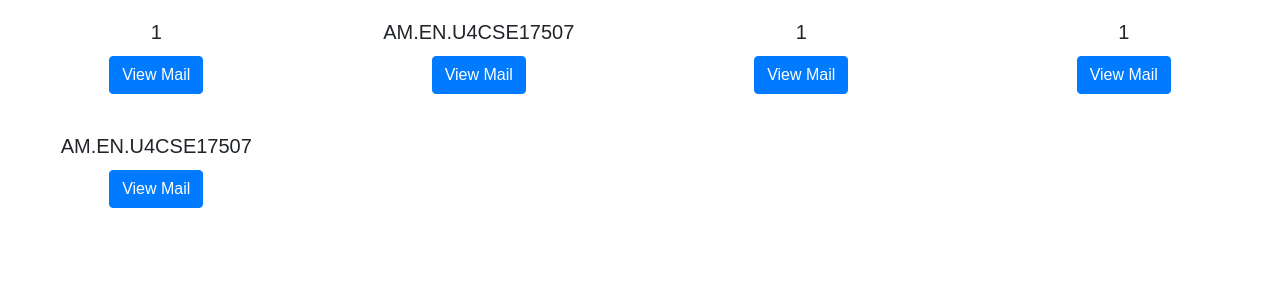
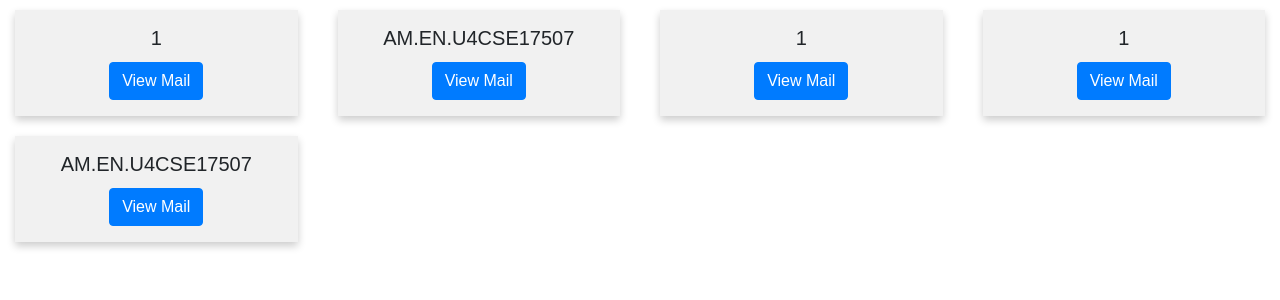
Before and after one commit to Raghavareddy21/mailbox-management, a Django app: page /Mailroom/Home/ in a window 1280 px wide. Shown: the part 56-356 px from the top of the page. Run offline with Django 3.2, Linux system fonts and the light colour scheme; a user stored in the database is signed in; data comes from the database, SQL or seed files in the repository; some libraries are stand-ins or nearby versions.

Commit message:
Change the card css.

```diff
--- a/MailRoom/Mailroom/templates/Mailroom/home.html
+++ b/MailRoom/Mailroom/templates/Mailroom/home.html
@@ -38,9 +38,10 @@
   }
 
   /* Style the counter cards */
-  .card {
+  .card-body {
     box-shadow: 0 4px 8px 0 rgba(0, 0, 0, 0.2);
     padding: 16px;
+    margin: 10px;
     text-align: center;
     background-color: #f1f1f1;
   }
```
